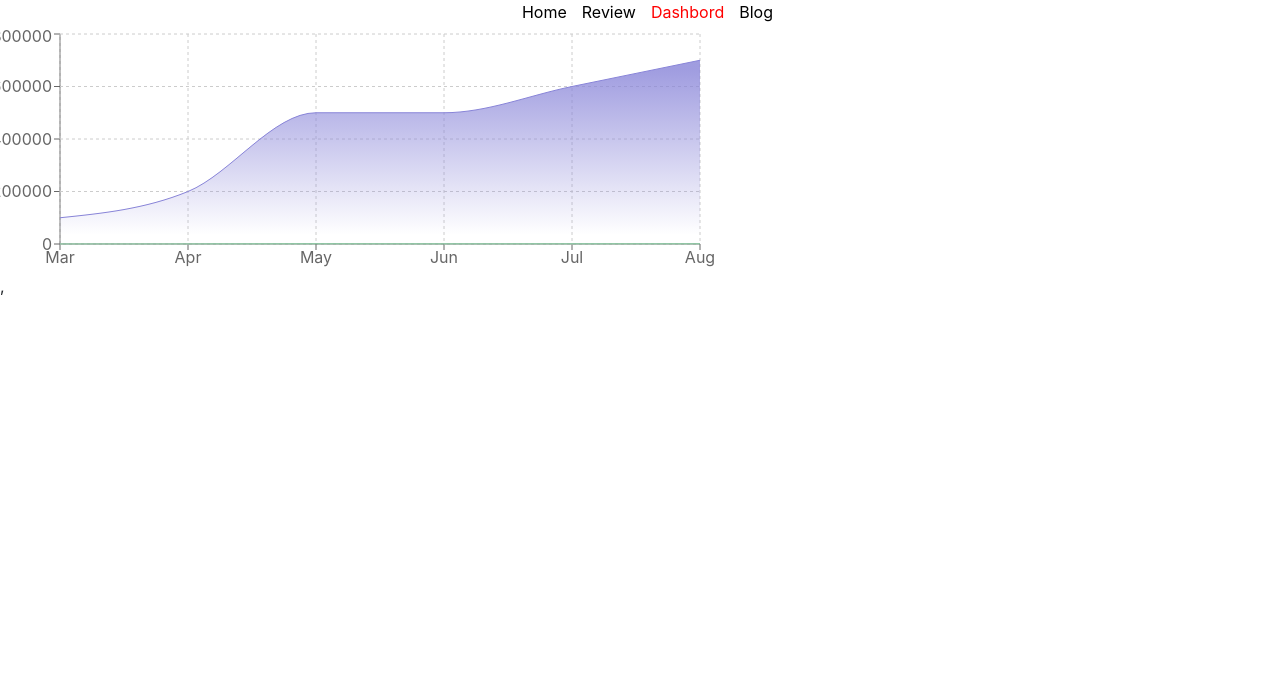
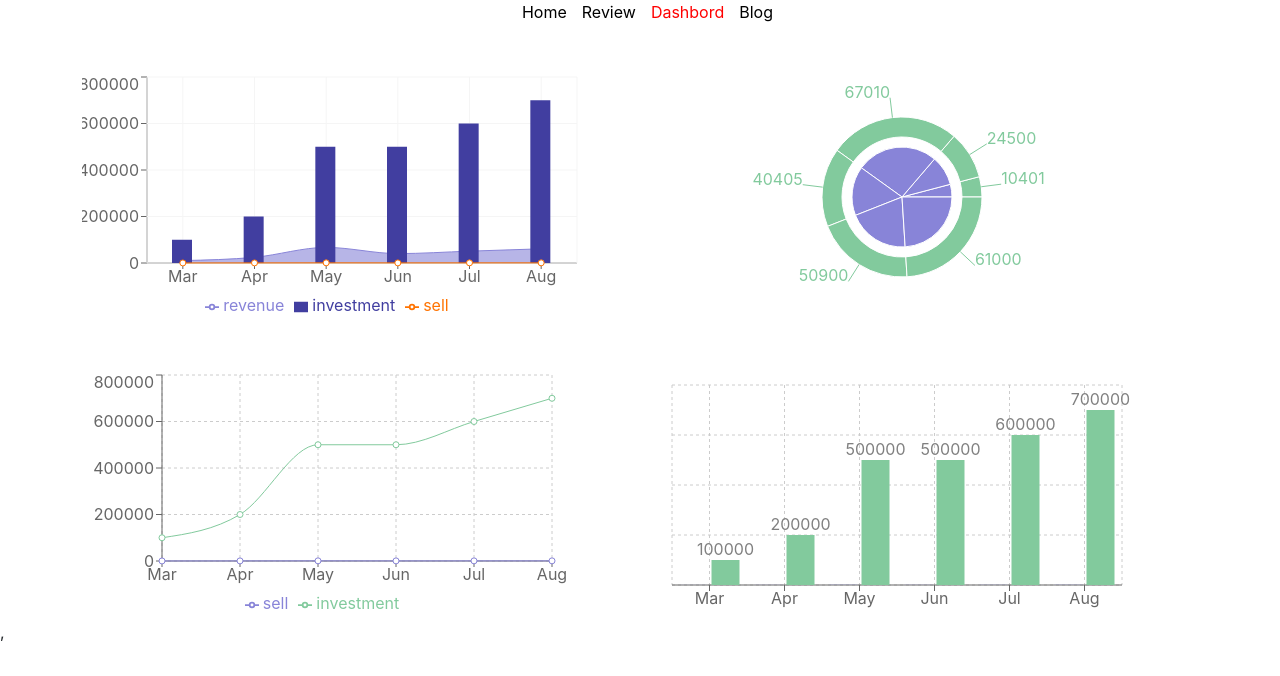
Before and after one commit to rifatjahan823/smart-vacuum-9, a React (Create React App) app: page /dashbord in a window 1280 px wide. Shown: the top 676 px of the page. Built offline with nearby package versions, Linux system fonts and the light colour scheme.

Commit message:
complete dashbord

```diff
--- a/src/Compnents/Dashbord/Dashbord.js
+++ b/src/Compnents/Dashbord/Dashbord.js
@@ -1,5 +1,5 @@
 import React from 'react';
-import { Area, AreaChart, CartesianGrid, Tooltip, XAxis, YAxis } from 'recharts';
+import { Area, AreaChart, Bar, BarChart, CartesianGrid, ComposedChart, Label, LabelList, Legend, Line, LineChart, Pie, PieChart, Tooltip, XAxis, YAxis } from 'recharts';
 
 const Dashbord = () => {
     const data = [
@@ -41,26 +41,57 @@ const Dashbord = () => {
         },
       ]
     return (
-        <div>
-  <AreaChart width={730} height={250} data={data}
-  margin={{ top: 10, right: 30, left: 0, bottom: 0 }}>
-  <defs>
-    <linearGradient id="colorinvestment" x1="0" y1="0" x2="0" y2="1">
-      <stop offset="5%" stopColor="#8884d8" stopOpacity={0.8}/>
-      <stop offset="95%" stopColor="#8884d8" stopOpacity={0}/>
-    </linearGradient>
-    <linearGradient id="colorsell" x1="0" y1="0" x2="0" y2="1">
-      <stop offset="5%" stopColor="#82ca9d" stopOpacity={0.8}/>
-      <stop offset="95%" stopColor="#82ca9d" stopOpacity={0}/>
-    </linearGradient>
-  </defs>
-  <XAxis dataKey="month" />
-  <YAxis />
-  <CartesianGrid strokeDasharray="3 3" />
-  <Tooltip />
-  <Area type="monotone" dataKey="investment" stroke="#8884d8" fillOpacity={1} fill="url(#colorinvestment)" />
-  <Area type="monotone" dataKey="sell" stroke="#82ca9d" fillOpacity={1} fill="url(#colorsell)" />
-</AreaChart>
+        <div className='container'>
+        <div className='row mt-5'>
+             <div className='col-lg-6 col-md-6 col-sm-12'>
+             <ComposedChart width={500} height={250} data={data}>
+            <XAxis dataKey="month" />
+            <YAxis />
+            <Tooltip />
+            <Legend />
+            <CartesianGrid stroke="#f5f5f5" />
+            <Area type="monotone" dataKey="revenue" fill="#8884d8" stroke="#8884d8" />
+            <Bar dataKey="investment" barSize={20} fill="#413ea0" />
+            <Line type="monotone" dataKey="sell" stroke="#ff7300" />
+            </ComposedChart>
+            </div>
+            <div className='col-lg-6 col-md-6 col-sm-12'>
+            <PieChart width={500} height={250}>
+            <Pie data={data} dataKey="revenue" nameKey="month" cx="50%" cy="50%" outerRadius={50} fill="#8884d8" />
+            <Pie data={data} dataKey="revenue" nameKey="month" cx="50%" cy="50%" innerRadius={60} outerRadius={80} fill="#82ca9d" label />
+            </PieChart>
+            </div>
+            <div className='col-lg-6 col-md-6 col-sm-12 mt-5'>
+            <LineChart width={500} height={250} data={data}
+            margin={{ top: 5, right: 30, left: 20, bottom: 5 }}>
+            <CartesianGrid strokeDasharray="3 3" />
+            <XAxis dataKey="month" />
+            <YAxis />
+            <Tooltip />
+            <Legend />
+            <Line type="monotone" dataKey="sell" stroke="#8884d8" />
+            <Line type="monotone" dataKey="investment" stroke="#82ca9d" />
+            </LineChart>
+            </div>
+            <div className='col-lg-6 col-md-6 col-sm-12 mt-5'>
+            <BarChart
+            width={500}
+            height={250}
+            data={data}
+            margin={{ top: 15, right: 30, left: 20, bottom: 5 }}
+            >
+            <CartesianGrid strokeDasharray="3 3" />
+            <XAxis dataKey="month">
+            </XAxis>
+            <Bar dataKey="sell" fill="#8884d8">
+                <LabelList dataKey="name" position="insideTop" angle="45"  />
+            </Bar>
+            <Bar dataKey="investment" fill="#82ca9d">
+                <LabelList dataKey="investment" position="top" />
+            </Bar>
+            </BarChart>
+            </div>
+        </div>
         </div>
     );
 };
```
